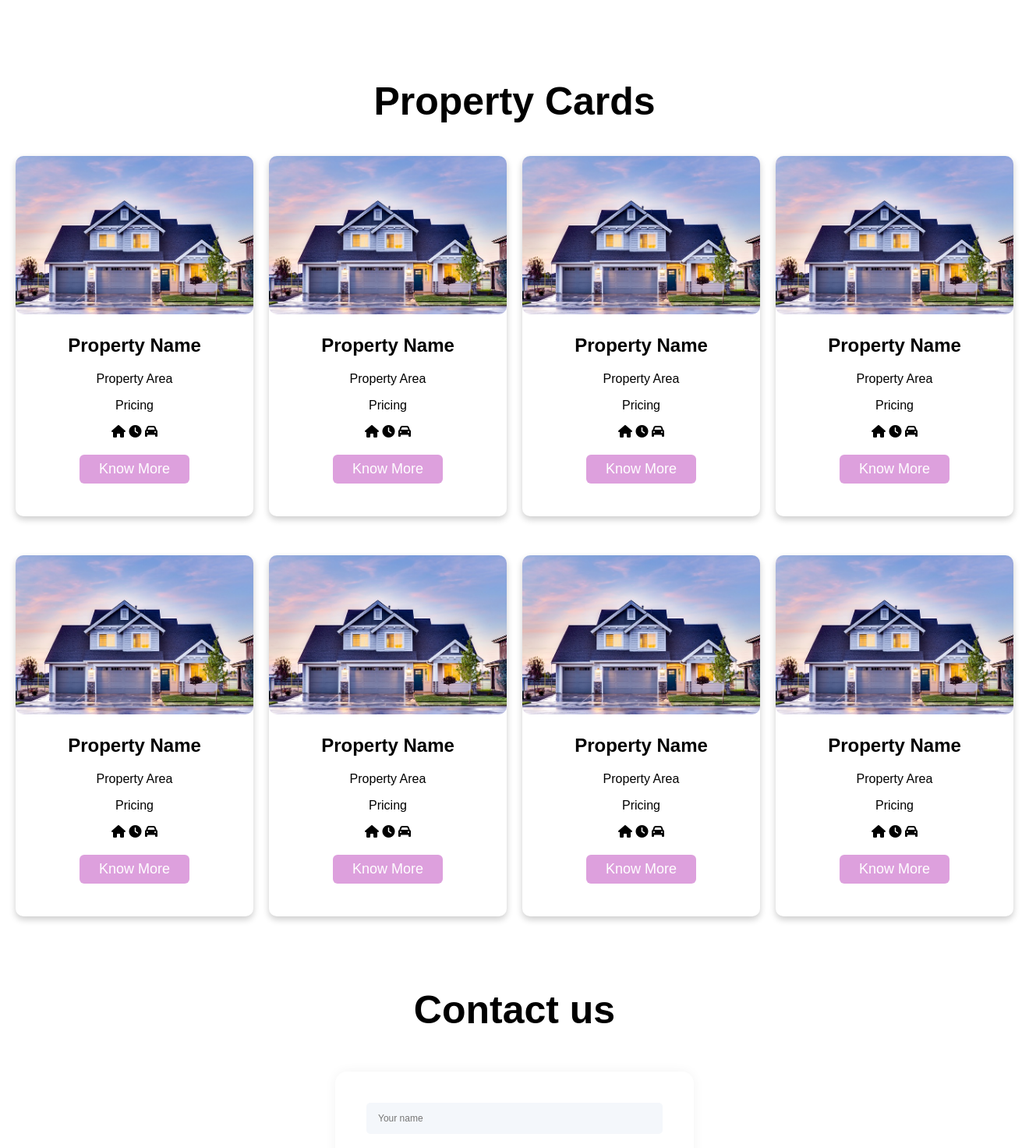
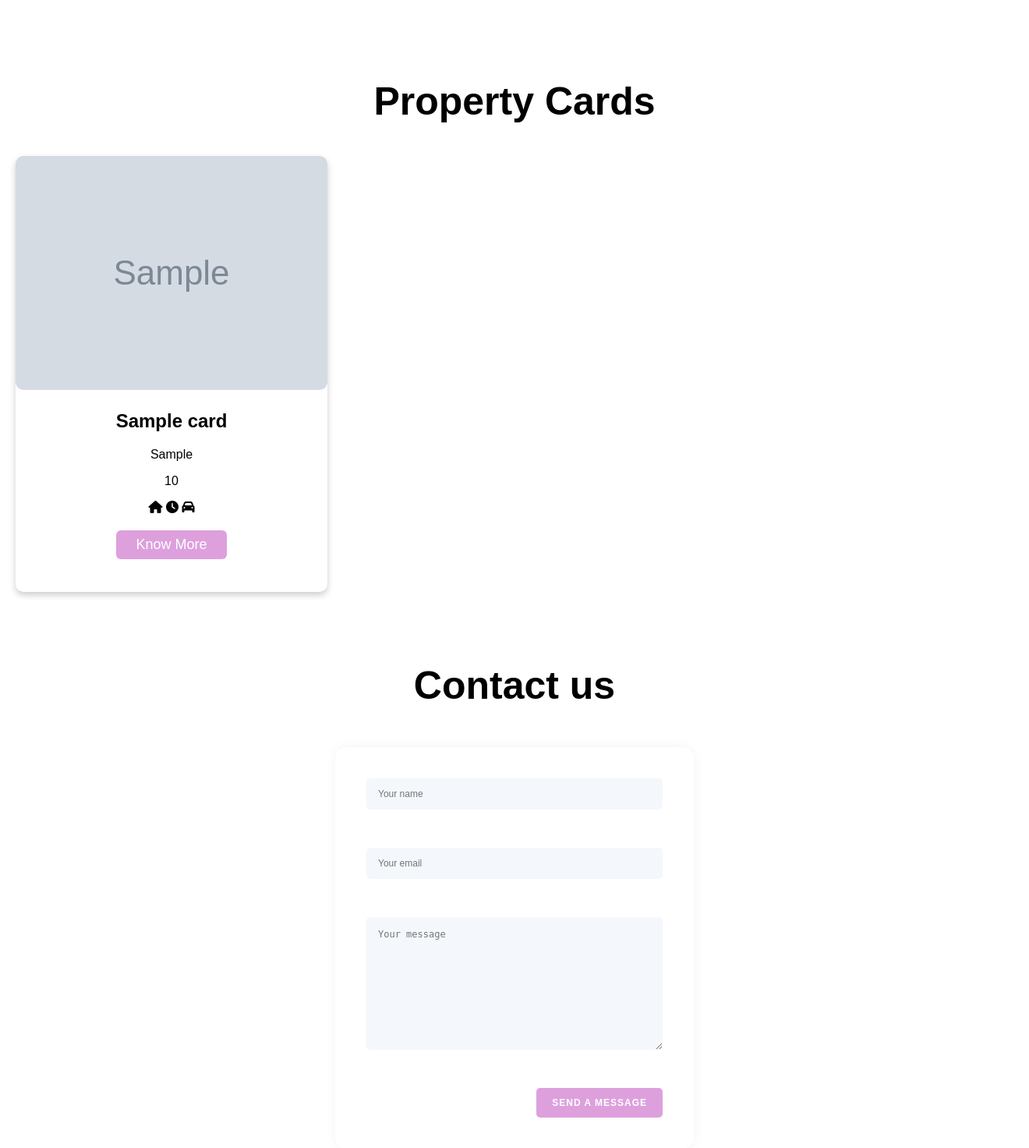
Before and after one commit to khushijadav15/arman-test, a PHP site: page / in a window 1320 px wide. Shown: the part 1191-2663 px from the top of the page at 78% size. Run offline with PHP 8.4, Linux system fonts and the light colour scheme; tables that the repository leaves empty or names only in its code hold one stand-in row (values such as "Sample post"); grey boxes marked "Sample" are stand-in pictures.

Commit message:
property dynamic

```diff
--- a/index.php
+++ b/index.php
@@ -80,118 +80,39 @@
             </section>
         </div>
 
+
+
+        <?php
+            $sql = "SELECT * FROM tbl_properties_cards";
+            $result = $con->query($sql);
+            $data = array();
+            if ($result->num_rows > 0) {
+                while ($row = $result->fetch_assoc()) {
+                    $data[] = $row;
+                }
+            }
+            ?>
         <div id="property" style="padding:25px 0">
             <h2 class="heading">Property Cards</h2>
             <div class="head-card">
+            <?php foreach ($data as $item) { ?>
                 <div class="card">
-                    <img src="images/pic-2.jpg" alt="Property Image" style="width:100%">
+                    <img src="images/<?php echo $item['image']; ?>" alt="Property Image" style="width:100%">
                     <div class="container">
-                        <h2><b>Property Name</b></h2>
-                        <p>Property Area</p>
-                        <p>Pricing</p>
+                        <h2><b><?php echo $item['name']; ?></b></h2>
+                        <p><?php echo $item['area']; ?></p>
+                        <p><?php echo $item['price']; ?></p>
                         <i class="fa fa-home"></i>
                         <i class="fa fa-clock"></i>
                         <i class="fa fa-car"></i><br>
                         <button class="about-btn">Know More</button>
                     </div>
                 </div>
-                <div class="card">
-                    <img src="images/pic-2.jpg" alt="Property Image" style="width:100%">
-                    <div class="container">
-                        <h2><b>Property Name</b></h2>
-                        <p>Property Area</p>
-                        <p>Pricing</p>
-                        <i class="fa fa-home"></i>
-                        <i class="fa fa-clock"></i>
-                        <i class="fa fa-car"></i>
-                        <br>
-                        <button class="about-btn">Know More</button>
-                    </div>
-                </div>
-                <div class="card">
-                    <img src="images/pic-2.jpg" alt="Property Image" style="width:100%">
-                    <div class="container">
-                        <h2><b>Property Name</b></h2>
-                        <p>Property Area</p>
-                        <p>Pricing</p>
-                        <i class="fa fa-home"></i>
-                        <i class="fa fa-clock"></i>
-                        <i class="fa fa-car"></i><br>
-                        <button class="about-btn">Know More</button>
-                    </div>
-                </div>
-                <div class="card">
-                    <img src="images/pic-2.jpg" alt="Property Image" style="width:100%">
-                    <div class="container">
-                        <h2><b>Property Name</b></h2>
-                        <p>Property Area</p>
-                        <p>Pricing</p>
-                        <i class="fa fa-home"></i>
-                        <i class="fa fa-clock"></i>
-                        <i class="fa fa-car"></i>
-                        <br>
-                        <button class="about-btn">Know More</button>
-                    </div>
-                </div>
+            <?php } ?>
             </div>
         </div>
 
 
-
-        <div style="padding:25px 0">
-            <div class="head-card">
-                <div class="card">
-                    <img src="images/pic-2.jpg" alt="Property Image" style="width:100%">
-                    <div class="container">
-                        <h2><b>Property Name</b></h2>
-                        <p>Property Area</p>
-                        <p>Pricing</p>
-                        <i class="fa fa-home"></i>
-                        <i class="fa fa-clock"></i>
-                        <i class="fa fa-car"></i><br>
-                        <button class="about-btn">Know More</button>
-                    </div>
-                </div>
-                <div class="card">
-                    <img src="images/pic-2.jpg" alt="Property Image" style="width:100%">
-                    <div class="container">
-                        <h2><b>Property Name</b></h2>
-                        <p>Property Area</p>
-                        <p>Pricing</p>
-                        <i class="fa fa-home"></i>
-                        <i class="fa fa-clock"></i>
-                        <i class="fa fa-car"></i>
-                        <br>
-                        <button class="about-btn">Know More</button>
-                    </div>
-                </div>
-                <div class="card">
-                    <img src="images/pic-2.jpg" alt="Property Image" style="width:100%">
-                    <div class="container">
-                        <h2><b>Property Name</b></h2>
-                        <p>Property Area</p>
-                        <p>Pricing</p>
-                        <i class="fa fa-home"></i>
-                        <i class="fa fa-clock"></i>
-                        <i class="fa fa-car"></i><br>
-                        <button class="about-btn">Know More</button>
-                    </div>
-                </div>
-                <div class="card">
-                    <img src="images/pic-2.jpg" alt="Property Image" style="width:100%">
-                    <div class="container">
-                        <h2><b>Property Name</b></h2>
-                        <p>Property Area</p>
-                        <p>Pricing</p>
-                        <i class="fa fa-home"></i>
-                        <i class="fa fa-clock"></i>
-                        <i class="fa fa-car"></i>
-                        <br>
-                        <button class="about-btn">Know More</button>
-                    </div>
-                </div>
-            </div>
-        </div>
 
 
         <div id="contact" style="padding:25px 0">
```
